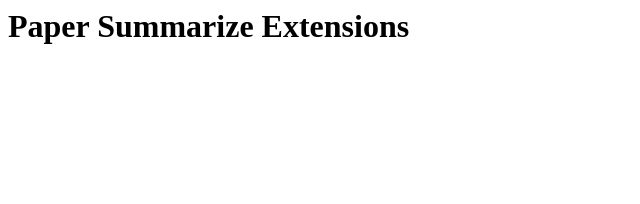
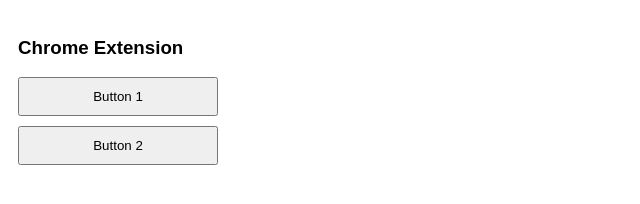
Before and after one commit to YifeiXue111/Project, a browser extension: page hello.html in a window 1280 px wide. Shown: the whole page, without its empty margins (0-640 px from the left). Drawn offline with Linux system fonts and the light colour scheme.

Commit message:
Update hello.html

```diff
--- a/hello.html
+++ b/hello.html
@@ -1,6 +1,29 @@
+<!DOCTYPE html>
 <html>
-  <body>
-    <h1>Paper Summarize Extensions</h1>
+<head>
+    <meta charset="UTF-8">
+    <meta name="viewport" content="width=device-width, initial-scale=1.0">
+    <title>Extension Popup</title>
+    <style>
+        body {
+            width: 200px;
+            padding: 10px;
+            font-family: Arial, sans-serif;
+        }
+
+        button {
+            display: block;
+            margin: 10px 0;
+            padding: 10px;
+            width: 100%;
+        }
+    </style>
+</head>
+<body>
+    <h3>Chrome Extension</h3>
+    <button id="button1">Button 1</button>
+    <button id="button2">Button 2</button>
+
     <script src="popup.js"></script>
-  </body>
+</body>
 </html>
```
